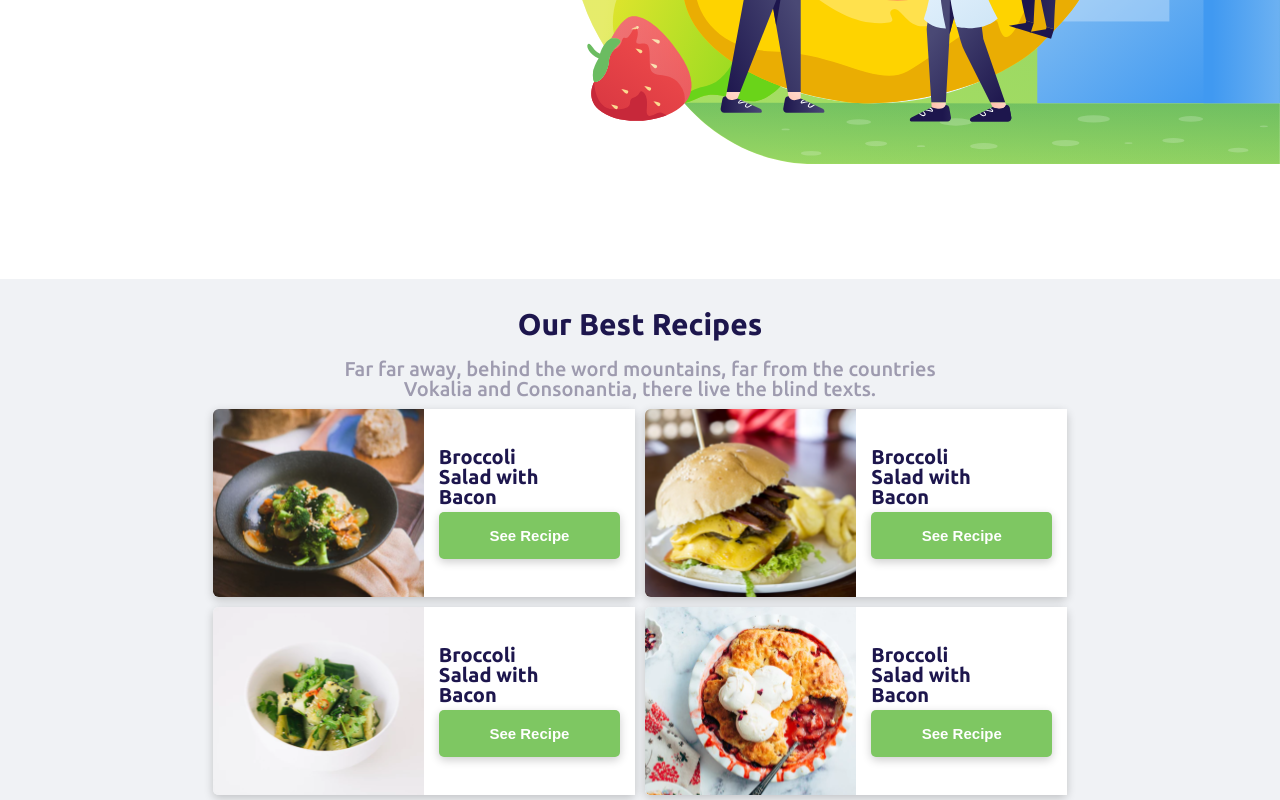
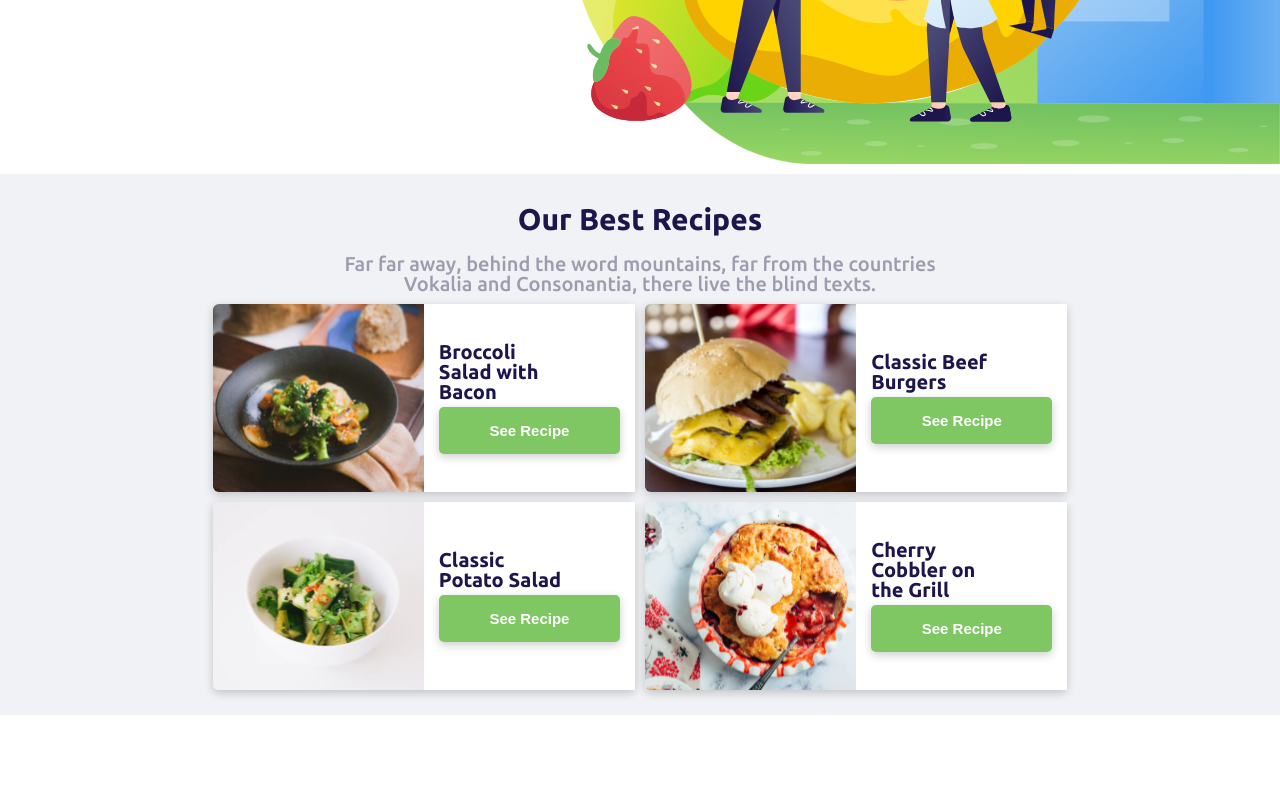
Before and after one commit to giselearaujos/Healthy-Food, a React (Vite) app: page / in a window 1280 px wide. Shown: the part 636-1436 px from the top of the page. After the commit the page ends 1351 px from the top, so only its background shows below. Built offline with nearby package versions, Linux system fonts and the light colour scheme.

Commit message:
:lipstick: Modified styles components

```diff
--- a/src/Components/Header/styles.scss
+++ b/src/Components/Header/styles.scss
@@ -63,11 +63,11 @@
             }
 
             @media (min-width: 481px) and (max-width: 768px){
-               font-size: 27px;
+               font-size: 21px;
             }
 
             @media (min-width: 320px) and (max-width: 480px){
-               font-size: 19px;
+               font-size: 18px;
             }
 
             @media (min-width: 200px) and (max-width: 321px){
--- a/src/Components/MainCardFood/index.jsx
+++ b/src/Components/MainCardFood/index.jsx
@@ -20,28 +20,36 @@ const MainCardFood = () => {
                 <div className="section__wrapper__card">
                     <img className="section__wrapper__card__img" src={CardFood1} />
                     <div className="section__wrapper__card__left">
-                        <div className="section__wrapper__card__left__description">Broccoli Salad with Bacon</div>
+                        <div className="section__wrapper__card__left__description">
+                            Broccoli Salad with Bacon
+                        </div>
                         <Button text="See Recipe"/>
                     </div>
                 </div>
                 <div className="section__wrapper__card">
                     <img className="section__wrapper__card__img" src={CardFood2} />
                     <div className="section__wrapper__card__left">
-                        <div className="section__wrapper__card__left__description">Broccoli Salad with Bacon</div>
+                        <div className="section__wrapper__card__left__description">
+                            Classic Beef Burgers
+                        </div>
                         <Button text="See Recipe"/>
                     </div>
                 </div>
                 <div className="section__wrapper__card">
                     <img className="section__wrapper__card__img" src={CardFood3} />
                     <div className="section__wrapper__card__left">
-                        <div className="section__wrapper__card__left__description">Broccoli Salad with Bacon</div>
+                        <div className="section__wrapper__card__left__description">
+                            Classic Potato Salad
+                        </div>
                         <Button text="See Recipe"/>
                     </div>
                 </div>
                 <div className="section__wrapper__card">
                     <img className="section__wrapper__card__img" src={CardFood4} />
                     <div className="section__wrapper__card__left">
-                        <div className="section__wrapper__card__left__description">Broccoli Salad with Bacon</div>
+                        <div className="section__wrapper__card__left__description">
+                            Cherry Cobbler on the Grill
+                        </div>
                         <Button text="See Recipe"/>
                     </div>
                 </div>
--- a/src/Components/MainCardFood/styles.scss
+++ b/src/Components/MainCardFood/styles.scss
@@ -1,5 +1,6 @@
 .section {
-    margin-top: 9%;
+    margin-top: 10px;
+    padding-bottom: 20px;
     background-color: $background-secondary;
     width: 100%;
 
```
